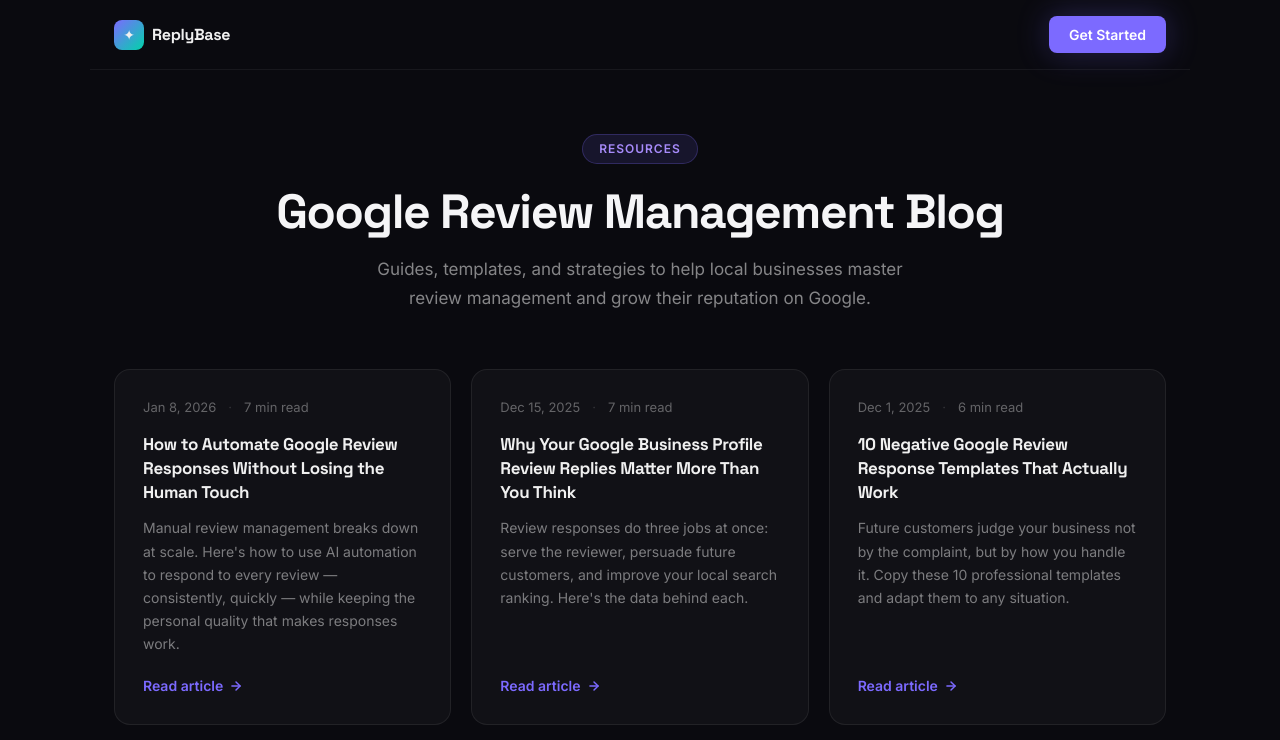
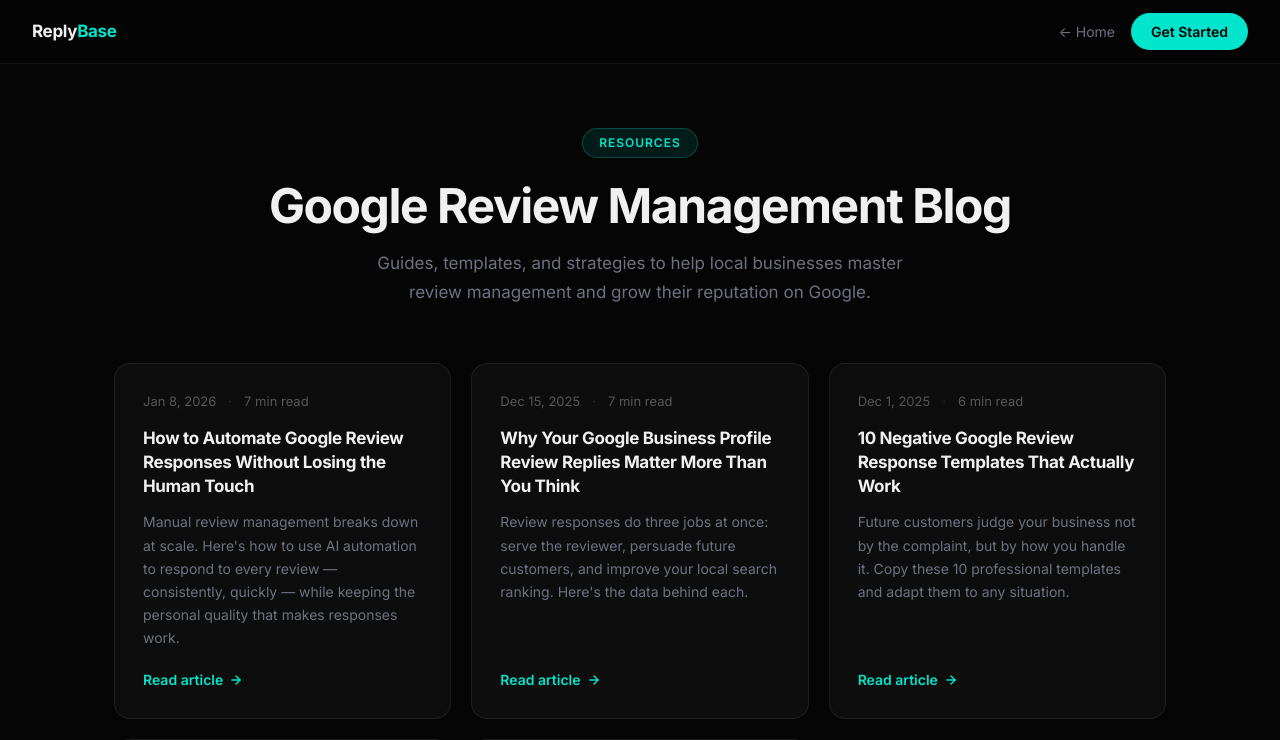
Before and after one commit to CodeAndCalories/replybase, a Next.js app: page /blog in a window 1280 px wide. Shown: the top 740 px of the page. Built offline with nearby package versions, Linux system fonts and the light colour scheme.

Commit message:
Apply new design system to all public pages
Co-Authored-By: Claude Sonnet 4.6 <noreply@anthropic.com>

```diff
--- a/app/blog/[slug]/page.tsx
+++ b/app/blog/[slug]/page.tsx
@@ -98,65 +98,27 @@ export default function BlogPostPage({ params }: { params: { slug: string } }) {
 
       <ReadingProgress />
 
-      <div style={{ background: "#0a0a0f", minHeight: "100vh", color: "#f0f0f0" }}>
+      <div style={{ background: "#050505", minHeight: "100vh", color: "#F0F0F0" }}>
         {/* Nav */}
-        <nav
-          style={{
-            borderBottom: "1px solid rgba(255,255,255,0.06)",
-            padding: "1rem 1.5rem",
-            display: "flex",
-            alignItems: "center",
-            justifyContent: "space-between",
-            maxWidth: 1100,
-            margin: "0 auto",
-          }}
-        >
-          <Link
-            href="/"
-            style={{
-              display: "inline-flex",
-              alignItems: "center",
-              gap: "0.5rem",
-              textDecoration: "none",
-            }}
-          >
-            <div
-              style={{
-                width: 30,
-                height: 30,
-                borderRadius: 8,
-                background: "linear-gradient(135deg, #7c6aff 0%, #00d4aa 100%)",
-                display: "flex",
-                alignItems: "center",
-                justifyContent: "center",
-                fontSize: "0.875rem",
-              }}
-            >
-              ✦
-            </div>
-            <span
-              style={{
-                fontFamily: "'Space Grotesk', sans-serif",
-                fontWeight: 700,
-                fontSize: "1rem",
-                color: "#f0f0f0",
-                letterSpacing: "-0.02em",
-              }}
-            >
-              ReplyBase
-            </span>
+        <nav style={{
+          position: "sticky",
+          top: 0,
+          zIndex: 100,
+          background: "rgba(5,5,5,0.88)",
+          backdropFilter: "blur(12px)",
+          WebkitBackdropFilter: "blur(12px)",
+          borderBottom: "1px solid rgba(255,255,255,0.06)",
+          padding: "0 2rem",
+          height: 64,
+          display: "flex",
+          alignItems: "center",
+          justifyContent: "space-between",
+        }}>
+          <Link href="/" style={{ display: "inline-flex", alignItems: "center", textDecoration: "none", gap: 0 }}>
+            <span style={{ fontWeight: 700, fontSize: "1.0625rem", color: "#F0F0F0", letterSpacing: "-0.02em" }}>Reply</span>
+            <span style={{ fontWeight: 700, fontSize: "1.0625rem", color: "#00E5CC", letterSpacing: "-0.02em" }}>Base</span>
           </Link>
-          <Link
-            href="/blog"
-            style={{
-              fontSize: "0.875rem",
-              color: "rgba(255,255,255,0.45)",
-              textDecoration: "none",
-              display: "inline-flex",
-              alignItems: "center",
-              gap: "0.375rem",
-            }}
-          >
+          <Link href="/blog" style={{ fontSize: "0.875rem", color: "#6B7280", textDecoration: "none", display: "inline-flex", alignItems: "center", gap: "0.375rem" }}>
             ← All articles
           </Link>
         </nav>
@@ -168,15 +130,15 @@ export default function BlogPostPage({ params }: { params: { slug: string } }) {
             <span
               style={{
                 display: "inline-block",
-                background: "rgba(124,106,255,0.12)",
-                border: "1px solid rgba(124,106,255,0.25)",
+                background: "rgba(0,229,204,0.1)",
+                border: "1px solid rgba(0,229,204,0.25)",
                 borderRadius: 100,
                 padding: "0.3rem 0.875rem",
                 fontSize: "0.75rem",
                 fontWeight: 600,
                 letterSpacing: "0.07em",
                 textTransform: "uppercase",
-                color: "#a78bfa",
+                color: "#00E5CC",
               }}
             >
               Blog
@@ -270,18 +232,17 @@ export default function BlogPostPage({ params }: { params: { slug: string } }) {
             style={{
               marginTop: "3.5rem",
               padding: "2rem",
-              background: "rgba(124,106,255,0.07)",
-              border: "1px solid rgba(124,106,255,0.2)",
+              background: "#0D0D0D",
+              border: "1px solid rgba(0,229,204,0.2)",
               borderRadius: 16,
               textAlign: "center",
             }}
           >
             <p
               style={{
-                fontFamily: "'Space Grotesk', sans-serif",
                 fontSize: "1.125rem",
                 fontWeight: 700,
-                color: "#f0f0f0",
+                color: "#F0F0F0",
                 marginBottom: "0.625rem",
               }}
             >
@@ -290,7 +251,7 @@ export default function BlogPostPage({ params }: { params: { slug: string } }) {
             <p
               style={{
                 fontSize: "0.9rem",
-                color: "rgba(255,255,255,0.5)",
+                color: "#6B7280",
                 marginBottom: "1.25rem",
                 lineHeight: 1.6,
               }}
@@ -298,7 +259,13 @@ export default function BlogPostPage({ params }: { params: { slug: string } }) {
               ReplyBase generates professional AI replies to every Google review.
               Approve with one click or enable auto-send.
             </p>
-            <Link href="/signup" className="btn-primary" style={{ display: "inline-flex" }}>
+            <Link href="/signup" style={{
+              display: "inline-flex", alignItems: "center", justifyContent: "center",
+              background: "#00E5CC", color: "#000",
+              fontWeight: 700, fontSize: "0.9375rem",
+              padding: "0.75rem 1.75rem", borderRadius: 9999,
+              textDecoration: "none",
+            }}>
               Get Started
             </Link>
           </div>
--- a/app/blog/page.tsx
+++ b/app/blog/page.tsx
@@ -21,160 +21,128 @@ function formatDate(iso: string) {
 
 export default function BlogPage() {
   return (
-    <div style={{ background: "#0a0a0f", minHeight: "100vh", color: "#f0f0f0" }}>
+    <div style={{ background: "#050505", minHeight: "100vh", color: "#F0F0F0" }}>
       {/* Nav */}
-      <nav
-        style={{
+      <nav style={{
+        position: "sticky",
+        top: 0,
+        zIndex: 100,
+        background: "rgba(5,5,5,0.88)",
+        backdropFilter: "blur(12px)",
+        WebkitBackdropFilter: "blur(12px)",
         borderBottom: "1px solid rgba(255,255,255,0.06)",
-          padding: "1rem 1.5rem",
+        padding: "0 2rem",
+        height: 64,
         display: "flex",
         alignItems: "center",
         justifyContent: "space-between",
-          maxWidth: 1100,
-          margin: "0 auto",
-        }}
-      >
-        <Link
-          href="/"
-          style={{ display: "inline-flex", alignItems: "center", gap: "0.5rem", textDecoration: "none" }}
-        >
-          <div
-            style={{
-              width: 30,
-              height: 30,
-              borderRadius: 8,
-              background: "linear-gradient(135deg, #7c6aff 0%, #00d4aa 100%)",
-              display: "flex",
-              alignItems: "center",
-              justifyContent: "center",
-              fontSize: "0.875rem",
-            }}
-          >
-            ✦
-          </div>
-          <span
-            style={{
-              fontFamily: "'Space Grotesk', sans-serif",
-              fontWeight: 700,
-              fontSize: "1rem",
-              color: "#f0f0f0",
-              letterSpacing: "-0.02em",
-            }}
-          >
-            ReplyBase
-          </span>
+      }}>
+        <Link href="/" style={{ display: "inline-flex", alignItems: "center", textDecoration: "none", gap: 0 }}>
+          <span style={{ fontWeight: 700, fontSize: "1.0625rem", color: "#F0F0F0", letterSpacing: "-0.02em" }}>Reply</span>
+          <span style={{ fontWeight: 700, fontSize: "1.0625rem", color: "#00E5CC", letterSpacing: "-0.02em" }}>Base</span>
         </Link>
-        <Link
-          href="/signup"
-          className="btn-primary"
-          style={{ fontSize: "0.875rem", padding: "0.5rem 1.25rem" }}
-        >
+        <div style={{ display: "flex", alignItems: "center", gap: "1rem" }}>
+          <Link href="/" style={{ fontSize: "0.875rem", color: "#6B7280", textDecoration: "none" }}>← Home</Link>
+          <Link href="/signup" style={{
+            fontSize: "0.875rem", fontWeight: 600, color: "#000",
+            background: "#00E5CC", textDecoration: "none",
+            padding: "0.5rem 1.25rem", borderRadius: 9999,
+            display: "inline-flex", alignItems: "center",
+          }}>
             Get Started
           </Link>
+        </div>
       </nav>
 
       {/* Header */}
       <div style={{ maxWidth: 1100, margin: "0 auto", padding: "4rem 1.5rem 2.5rem", textAlign: "center" }}>
-        <span
-          style={{
+        <span style={{
           display: "inline-block",
-            background: "rgba(124,106,255,0.12)",
-            border: "1px solid rgba(124,106,255,0.25)",
+          background: "rgba(0,229,204,0.1)",
+          border: "1px solid rgba(0,229,204,0.25)",
           borderRadius: 100,
           padding: "0.3rem 1rem",
           fontSize: "0.75rem",
           fontWeight: 600,
           letterSpacing: "0.08em",
           textTransform: "uppercase" as const,
-            color: "#a78bfa",
+          color: "#00E5CC",
           marginBottom: "1.25rem",
-          }}
-        >
+        }}>
           Resources
         </span>
-        <h1
-          style={{
-            fontFamily: "'Space Grotesk', sans-serif",
+        <h1 style={{
           fontSize: "clamp(2rem, 5vw, 3rem)",
           fontWeight: 800,
           letterSpacing: "-0.03em",
-            color: "#f5f5f7",
+          color: "#F0F0F0",
           lineHeight: 1.15,
           marginBottom: "1rem",
-          }}
-        >
+        }}>
           Google Review Management Blog
         </h1>
-        <p style={{ fontSize: "1.0625rem", color: "rgba(255,255,255,0.5)", maxWidth: 540, margin: "0 auto", lineHeight: 1.7 }}>
+        <p style={{ fontSize: "1.0625rem", color: "#6B7280", maxWidth: 540, margin: "0 auto", lineHeight: 1.7 }}>
           Guides, templates, and strategies to help local businesses master review
           management and grow their reputation on Google.
         </p>
       </div>
 
       {/* Posts grid */}
-      <div
-        style={{
+      <div style={{
         maxWidth: 1100,
         margin: "0 auto",
         padding: "1rem 1.5rem 6rem",
         display: "grid",
         gridTemplateColumns: "repeat(auto-fill, minmax(320px, 1fr))",
         gap: "1.25rem",
-        }}
-      >
+      }}>
         {posts.map((post) => (
           <Link key={post.slug} href={`/blog/${post.slug}`} style={{ textDecoration: "none" }}>
             <article
-              className="blog-card"
+              className="card-lift"
               style={{
-                background: "rgba(255,255,255,0.03)",
+                background: "#0D0D0D",
                 border: "1px solid rgba(255,255,255,0.07)",
                 borderRadius: 16,
                 padding: "1.75rem",
                 height: "100%",
                 display: "flex",
                 flexDirection: "column",
-                transition: "border-color 0.2s ease, transform 0.2s ease",
               }}
             >
               {/* Meta */}
-              <div
-                style={{
+              <div style={{
                 display: "flex",
                 alignItems: "center",
                 gap: "0.75rem",
                 marginBottom: "1rem",
                 fontSize: "0.8125rem",
-                  color: "rgba(255,255,255,0.35)",
-                }}
-              >
+                color: "rgba(255,255,255,0.3)",
+              }}>
                 <span>{formatDate(post.date)}</span>
-                <span style={{ color: "rgba(255,255,255,0.15)" }}>·</span>
+                <span style={{ color: "rgba(255,255,255,0.12)" }}>·</span>
                 <span>{post.readTime}</span>
               </div>
 
               {/* Title */}
-              <h2
-                style={{
-                  fontFamily: "'Space Grotesk', sans-serif",
+              <h2 style={{
                 fontSize: "1.0625rem",
                 fontWeight: 700,
                 letterSpacing: "-0.02em",
-                  color: "#f0f0f0",
+                color: "#F0F0F0",
                 lineHeight: 1.4,
                 marginBottom: "0.75rem",
-                }}
-              >
+              }}>
                 {post.title}
               </h2>
 
               {/* Excerpt */}
-              <p style={{ fontSize: "0.875rem", color: "rgba(255,255,255,0.45)", lineHeight: 1.65, flex: 1, marginBottom: "1.25rem" }}>
+              <p style={{ fontSize: "0.875rem", color: "#6B7280", lineHeight: 1.65, flex: 1, marginBottom: "1.25rem" }}>
                 {post.excerpt}
               </p>
 
               {/* Read link */}
-              <div style={{ display: "inline-flex", alignItems: "center", gap: "0.375rem", fontSize: "0.875rem", fontWeight: 600, color: "#7c6aff" }}>
+              <div style={{ display: "inline-flex", alignItems: "center", gap: "0.375rem", fontSize: "0.875rem", fontWeight: 600, color: "#00E5CC" }}>
                 Read article
                 <svg width="14" height="14" viewBox="0 0 24 24" fill="none" stroke="currentColor" strokeWidth="2.5" strokeLinecap="round" strokeLinejoin="round">
                   <line x1="5" y1="12" x2="19" y2="12" />
@@ -187,21 +155,25 @@ export default function BlogPage() {
       </div>
 
       {/* Footer CTA */}
-      <div
-        style={{
+      <div style={{
         borderTop: "1px solid rgba(255,255,255,0.06)",
         padding: "3rem 1.5rem",
         textAlign: "center",
-          background: "rgba(124,106,255,0.03)",
-        }}
-      >
-        <p style={{ fontFamily: "'Space Grotesk', sans-serif", fontSize: "1.25rem", fontWeight: 700, color: "#f0f0f0", marginBottom: "0.625rem" }}>
+        background: "#0D0D0D",
+      }}>
+        <p style={{ fontSize: "1.25rem", fontWeight: 700, color: "#F0F0F0", marginBottom: "0.625rem" }}>
           Ready to automate your Google review replies?
         </p>
-        <p style={{ fontSize: "0.9375rem", color: "rgba(255,255,255,0.45)", marginBottom: "1.5rem" }}>
+        <p style={{ fontSize: "0.9375rem", color: "#6B7280", marginBottom: "1.5rem" }}>
           ReplyBase handles everything — from syncing reviews to posting replies.
         </p>
-        <Link href="/signup" className="btn-primary" style={{ display: "inline-flex" }}>
+        <Link href="/signup" style={{
+          display: "inline-flex", alignItems: "center", justifyContent: "center",
+          background: "#00E5CC", color: "#000",
+          fontWeight: 700, fontSize: "1rem",
+          padding: "0.875rem 2rem", borderRadius: 9999,
+          textDecoration: "none",
+        }}>
           Get Started
         </Link>
       </div>
--- a/app/forgot-password/page.tsx
+++ b/app/forgot-password/page.tsx
@@ -33,7 +33,7 @@ export default function ForgotPasswordPage() {
     <main
       style={{
         minHeight: "100vh",
-        background: "#0a0a0f",
+        background: "#050505",
         display: "flex",
         flexDirection: "column",
         alignItems: "center",
@@ -41,52 +41,12 @@ export default function ForgotPasswordPage() {
         padding: "2rem 1.5rem",
       }}
     >
-      {/* Orb */}
-      <div
-        style={{
-          position: "fixed",
-          width: 500,
-          height: 500,
-          top: "50%",
-          left: "50%",
-          transform: "translate(-50%, -50%)",
-          background: "radial-gradient(circle, rgba(0,212,170,0.09) 0%, transparent 70%)",
-          borderRadius: "50%",
-          filter: "blur(60px)",
-          pointerEvents: "none",
-        }}
-      />
-
       <div style={{ position: "relative", zIndex: 1, width: "100%", maxWidth: 420 }}>
         {/* Logo */}
         <div style={{ textAlign: "center", marginBottom: "2.5rem" }}>
-          <Link href="/" style={{ display: "inline-flex", alignItems: "center", gap: "0.5rem", textDecoration: "none" }}>
-            <div
-              style={{
-                width: 36,
-                height: 36,
-                borderRadius: 10,
-                background: "linear-gradient(135deg, #7c6aff 0%, #00d4aa 100%)",
-                display: "flex",
-                alignItems: "center",
-                justifyContent: "center",
-                fontSize: "1rem",
-                boxShadow: "0 0 24px rgba(124,106,255,0.35)",
-              }}
-            >
-              ✦
-            </div>
-            <span
-              style={{
-                fontFamily: "'Space Grotesk', sans-serif",
-                fontWeight: 700,
-                fontSize: "1.125rem",
-                color: "#f0f0f0",
-                letterSpacing: "-0.02em",
-              }}
-            >
-              ReplyBase
-            </span>
+          <Link href="/" style={{ display: "inline-flex", alignItems: "center", textDecoration: "none", gap: 0 }}>
+            <span style={{ fontWeight: 700, fontSize: "1.125rem", color: "#F0F0F0", letterSpacing: "-0.02em" }}>Reply</span>
+            <span style={{ fontWeight: 700, fontSize: "1.125rem", color: "#00E5CC", letterSpacing: "-0.02em" }}>Base</span>
           </Link>
         </div>
 
@@ -140,7 +100,7 @@ export default function ForgotPasswordPage() {
                 style={{
                   display: "inline-block",
                   fontSize: "0.875rem",
-                  color: "#a78bfa",
+                  color: "#00E5CC",
                   textDecoration: "none",
                   fontWeight: 500,
                 }}
@@ -218,15 +178,14 @@ export default function ForgotPasswordPage() {
                 <button
                   type="submit"
                   disabled={loading}
-                  className="btn-primary"
-                  style={{ width: "100%", justifyContent: "center", opacity: loading ? 0.6 : 1 }}
+                  style={{ width: "100%", justifyContent: "center", opacity: loading ? 0.6 : 1, display: "flex", alignItems: "center", background: "#00E5CC", color: "#000", fontWeight: 700, fontSize: "1rem", padding: "0.875rem 2rem", borderRadius: 9999, border: "none", cursor: loading ? "default" : "pointer" }}
                 >
                   {loading ? "Sending..." : "Send reset link"}
                 </button>
               </form>
 
               <p style={{ textAlign: "center", marginTop: "1.5rem", fontSize: "0.875rem", color: "rgba(255,255,255,0.4)" }}>
-                <Link href="/login" style={{ color: "#a78bfa", textDecoration: "none", fontWeight: 500 }}>
+                <Link href="/login" style={{ color: "#00E5CC", textDecoration: "none", fontWeight: 500 }}>
                   ← Back to login
                 </Link>
               </p>
--- a/app/login/page.tsx
+++ b/app/login/page.tsx
@@ -40,33 +40,9 @@ function LoginContent() {
     <div style={{ position: "relative", zIndex: 1, width: "100%", maxWidth: 420 }}>
       {/* Logo */}
       <div style={{ textAlign: "center", marginBottom: "2.5rem" }}>
-        <Link href="/" style={{ display: "inline-flex", alignItems: "center", gap: "0.5rem", textDecoration: "none" }}>
-          <div
-            style={{
-              width: 36,
-              height: 36,
-              borderRadius: 10,
-              background: "linear-gradient(135deg, #7c6aff 0%, #00d4aa 100%)",
-              display: "flex",
-              alignItems: "center",
-              justifyContent: "center",
-              fontSize: "1rem",
-              boxShadow: "0 0 24px rgba(124,106,255,0.35)",
-            }}
-          >
-            ✦
-          </div>
-          <span
-            style={{
-              fontFamily: "'Space Grotesk', sans-serif",
-              fontWeight: 700,
-              fontSize: "1.125rem",
-              color: "#f0f0f0",
-              letterSpacing: "-0.02em",
-            }}
-          >
-            ReplyBase
-          </span>
+        <Link href="/" style={{ display: "inline-flex", alignItems: "center", textDecoration: "none", gap: 0 }}>
+          <span style={{ fontWeight: 700, fontSize: "1.125rem", color: "#F0F0F0", letterSpacing: "-0.02em" }}>Reply</span>
+          <span style={{ fontWeight: 700, fontSize: "1.125rem", color: "#00E5CC", letterSpacing: "-0.02em" }}>Base</span>
         </Link>
       </div>
 
@@ -167,7 +143,7 @@ function LoginContent() {
           ))}
 
           <div style={{ textAlign: "right", marginTop: "-0.5rem" }}>
-            <Link href="/forgot-password" style={{ fontSize: "0.8125rem", color: "#a78bfa", textDecoration: "none" }}>
+            <Link href="/forgot-password" style={{ fontSize: "0.8125rem", color: "#00E5CC", textDecoration: "none" }}>
               Forgot password?
             </Link>
           </div>
@@ -175,8 +151,7 @@ function LoginContent() {
           <button
             type="submit"
             disabled={loading}
-            className="btn-primary"
-            style={{ width: "100%", justifyContent: "center", opacity: loading ? 0.6 : 1 }}
+            style={{ width: "100%", justifyContent: "center", opacity: loading ? 0.6 : 1, display: "flex", alignItems: "center", background: "#00E5CC", color: "#000", fontWeight: 700, fontSize: "1rem", padding: "0.875rem 2rem", borderRadius: 9999, border: "none", cursor: loading ? "default" : "pointer" }}
           >
             {loading ? "Logging in..." : "Log In"}
           </button>
@@ -184,7 +159,7 @@ function LoginContent() {
 
         <p style={{ textAlign: "center", marginTop: "1.5rem", fontSize: "0.875rem", color: "rgba(255,255,255,0.4)" }}>
           Don&apos;t have an account?{" "}
-          <Link href="/signup" style={{ color: "#a78bfa", textDecoration: "none", fontWeight: 500 }}>
+          <Link href="/signup" style={{ color: "#00E5CC", textDecoration: "none", fontWeight: 500 }}>
             Get Started
           </Link>
         </p>
@@ -198,7 +173,7 @@ export default function LoginPage() {
     <main
       style={{
         minHeight: "100vh",
-        background: "#0a0a0f",
+        background: "#050505",
         display: "flex",
         flexDirection: "column",
         alignItems: "center",
@@ -206,21 +181,6 @@ export default function LoginPage() {
         padding: "2rem 1.5rem",
       }}
     >
-      {/* Orb */}
-      <div
-        style={{
-          position: "fixed",
-          width: 500,
-          height: 500,
-          top: "50%",
-          left: "50%",
-          transform: "translate(-50%, -50%)",
-          background: "radial-gradient(circle, rgba(0,212,170,0.09) 0%, transparent 70%)",
-          borderRadius: "50%",
-          filter: "blur(60px)",
-          pointerEvents: "none",
-        }}
-      />
       <Suspense fallback={<div />}>
         <LoginContent />
       </Suspense>
--- a/app/signup/page.tsx
+++ b/app/signup/page.tsx
@@ -43,7 +43,7 @@ export default function SignupPage() {
     <main
       style={{
         minHeight: "100vh",
-        background: "#0a0a0f",
+        background: "#050505",
         display: "flex",
         flexDirection: "column",
         alignItems: "center",
@@ -51,52 +51,13 @@ export default function SignupPage() {
         padding: "2rem 1.5rem",
       }}
     >
-      {/* Orb */}
-      <div
-        style={{
-          position: "fixed",
-          width: 500,
-          height: 500,
-          top: "50%",
-          left: "50%",
-          transform: "translate(-50%, -50%)",
-          background: "radial-gradient(circle, rgba(124,106,255,0.12) 0%, transparent 70%)",
-          borderRadius: "50%",
-          filter: "blur(60px)",
-          pointerEvents: "none",
-        }}
-      />
 
       <div style={{ position: "relative", zIndex: 1, width: "100%", maxWidth: 440 }}>
         {/* Logo */}
         <div style={{ textAlign: "center", marginBottom: "2.5rem" }}>
-          <Link href="/" style={{ display: "inline-flex", alignItems: "center", gap: "0.5rem", textDecoration: "none" }}>
-            <div
-              style={{
-                width: 36,
-                height: 36,
-                borderRadius: 10,
-                background: "linear-gradient(135deg, #7c6aff 0%, #00d4aa 100%)",
-                display: "flex",
-                alignItems: "center",
-                justifyContent: "center",
-                fontSize: "1rem",
-                boxShadow: "0 0 24px rgba(124,106,255,0.35)",
-              }}
-            >
-              ✦
-            </div>
-            <span
-              style={{
-                fontFamily: "'Space Grotesk', sans-serif",
-                fontWeight: 700,
-                fontSize: "1.125rem",
-                color: "#f0f0f0",
-                letterSpacing: "-0.02em",
-              }}
-            >
-              ReplyBase
-            </span>
+          <Link href="/" style={{ display: "inline-flex", alignItems: "center", textDecoration: "none", gap: 0 }}>
+            <span style={{ fontWeight: 700, fontSize: "1.125rem", color: "#F0F0F0", letterSpacing: "-0.02em" }}>Reply</span>
+            <span style={{ fontWeight: 700, fontSize: "1.125rem", color: "#00E5CC", letterSpacing: "-0.02em" }}>Base</span>
           </Link>
         </div>
 
@@ -194,8 +155,7 @@ export default function SignupPage() {
             <button
               type="submit"
               disabled={loading}
-              className="btn-primary"
-              style={{ width: "100%", justifyContent: "center", marginTop: "0.5rem", opacity: loading ? 0.6 : 1 }}
+              style={{ width: "100%", justifyContent: "center", marginTop: "0.5rem", opacity: loading ? 0.6 : 1, display: "flex", alignItems: "center", background: "#00E5CC", color: "#000", fontWeight: 700, fontSize: "1rem", padding: "0.875rem 2rem", borderRadius: 9999, border: "none", cursor: loading ? "default" : "pointer" }}
             >
               {loading ? "Creating account..." : "Create Account"}
             </button>
@@ -203,7 +163,7 @@ export default function SignupPage() {
 
           <p style={{ textAlign: "center", marginTop: "1.5rem", fontSize: "0.875rem", color: "rgba(255,255,255,0.4)" }}>
             Already have an account?{" "}
-            <Link href="/login" style={{ color: "#a78bfa", textDecoration: "none", fontWeight: 500 }}>
+            <Link href="/login" style={{ color: "#00E5CC", textDecoration: "none", fontWeight: 500 }}>
               Log in
             </Link>
           </p>
```
Also changed, not shown: app/data-deletion/page.tsx (+9 -9 lines), app/privacy/page.tsx (+13 -13 lines), app/terms/page.tsx (+6 -6 lines). Lines whose indentation alone changed are shown as unchanged.
